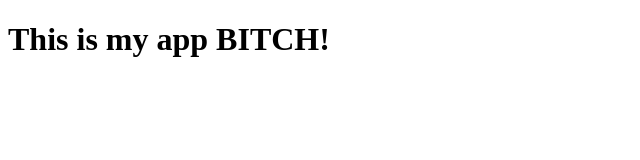
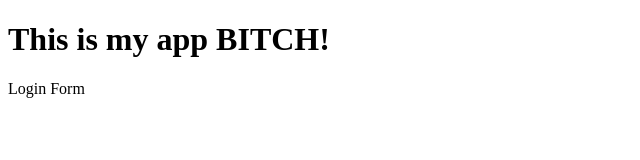
Before and after one commit to KalebDykema/myappsample, a plain HTML site: page index.html in a window 1280 px wide. Shown: the full height of the page, 0-640 px from the left. Drawn offline with Linux system fonts and the light colour scheme.

Commit message:
Login form

```diff
--- /dev/null
+++ b/dir2/app2.js
@@ -0,0 +1 @@
+console.log(123);
--- a/index.html
+++ b/index.html
@@ -8,5 +8,6 @@
 </head>
 <body>
     <h1>This is my app BITCH!</h1>
+    <p>Login Form</p>
 </body>
 </html>
```
Also changed, not shown: login.html (added, +1 -0 lines), log.txt (added).
